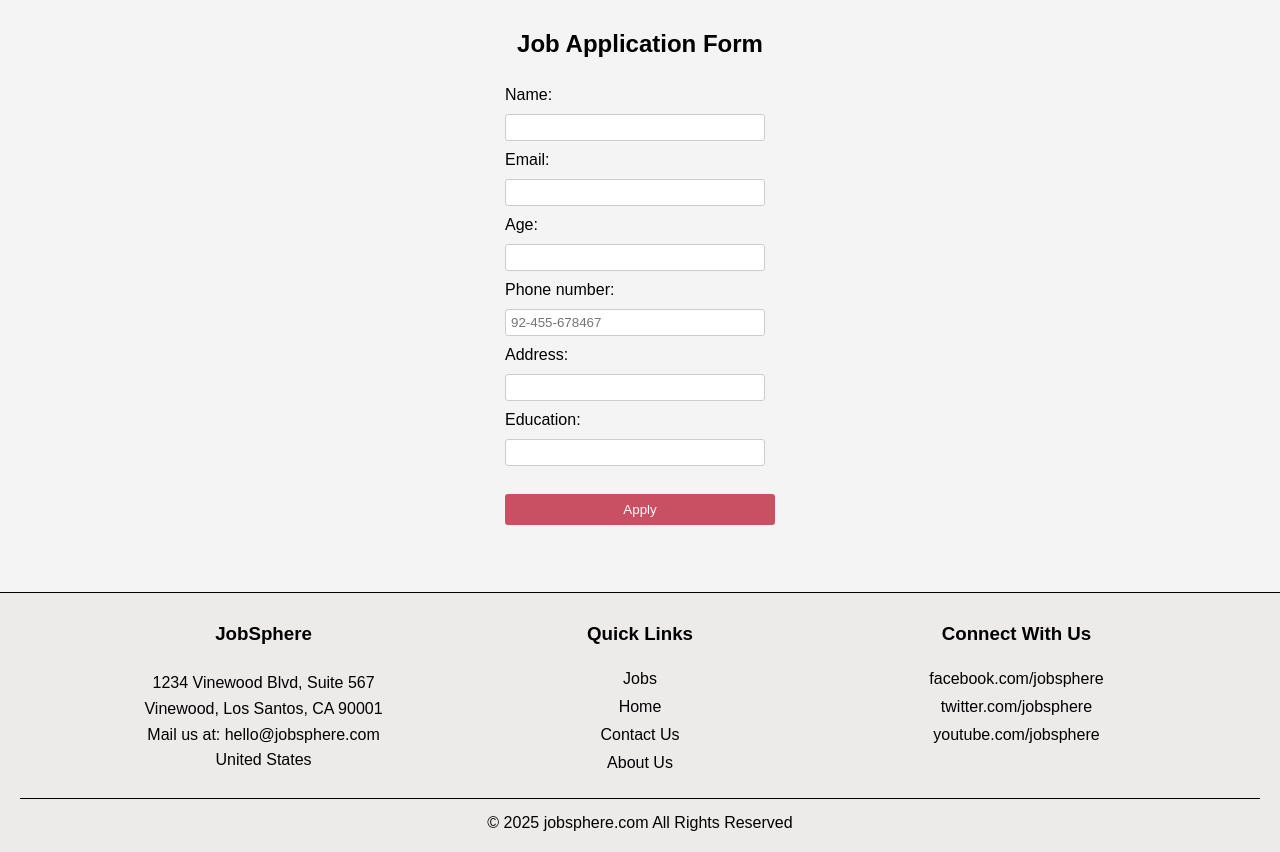
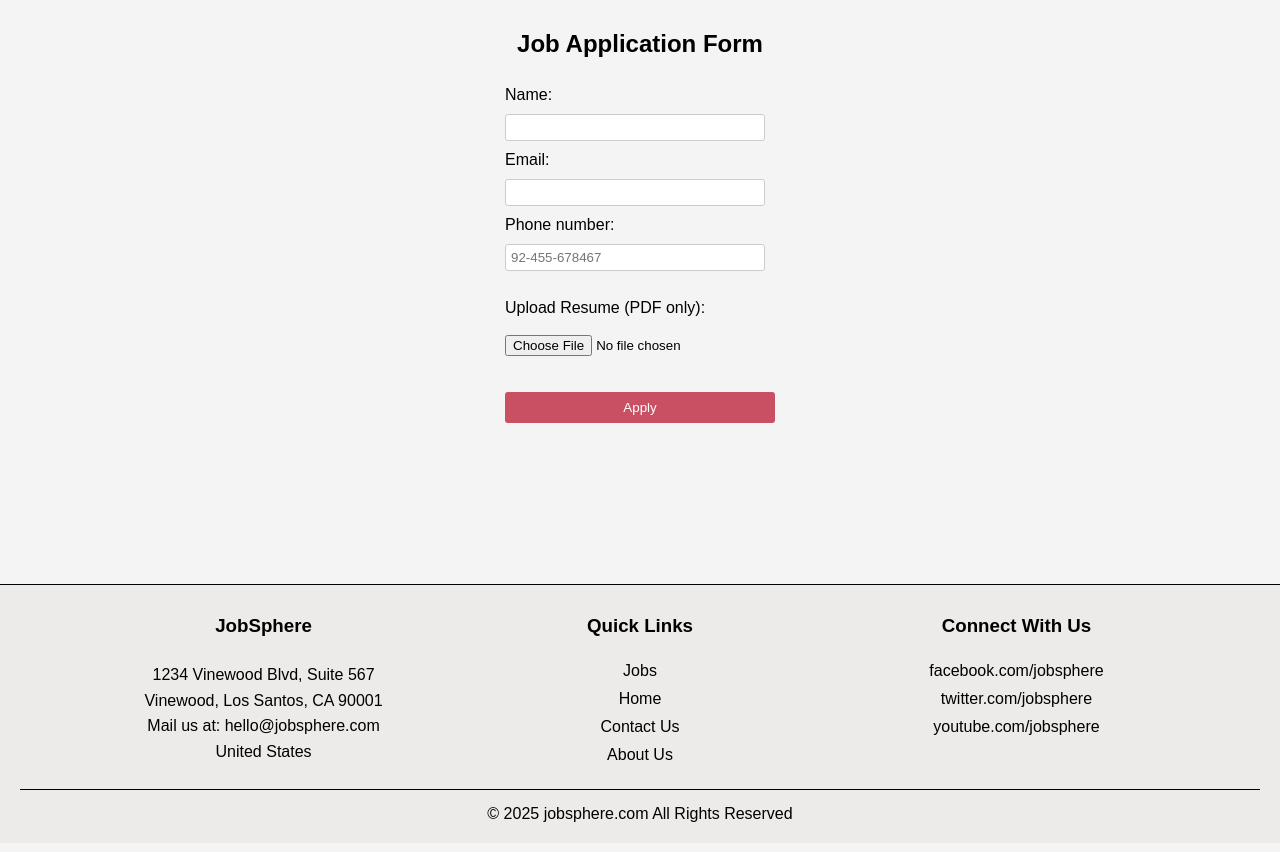
Before and after one commit to abdulrehmana28/job-sphere-web, a PHP site: page /apply.php?jid=1 in a window 1280 px wide. Shown: the part 96-948 px from the top of the page. After the commit the page ends 918 px from the top, so only its background shows below. Run offline with PHP 8.4, Linux system fonts and the light colour scheme; the visitor is signed in with stand-in values (Sample User, id 1); data comes from the database, SQL or seed files in the repository.

Commit message:
add resume upload & display

```diff
--- a/apply.php
+++ b/apply.php
@@ -14,22 +14,50 @@
     if ($_SERVER['REQUEST_METHOD'] == 'POST') {
         $name = $_POST['name'];
         $email = $_POST['email'];
-        $age = $_POST['age'];
+        $resume_path = '';
         $phone = $_POST['phone'];
-        $address = $_POST['address'];
-        $education = $_POST['education'];
         $company_name = $_POST['company_name'];
         $job_title = $_POST['job_title'];
         $job_salary = $_POST['job_salary'];
 
+        // PDF File upload handling
+        if (isset($_FILES['resume']) && $_FILES['resume']['error'] == UPLOAD_ERR_OK) {
+            $target_dir = "uploads/resumes/";
+            $max_size = 5 * 1024 * 1024; // 5MB
 
-        if (empty($name) || empty($email) || empty($age) || empty($phone) || empty($address) || empty($education)) {
+            // Create directory if not exists
+            if (!is_dir($target_dir)) {
+                mkdir($target_dir, 0755, true);
+            }
+
+            // Validate PDF
+            $file_type = strtolower(pathinfo($_FILES['resume']['name'], PATHINFO_EXTENSION));
+            if ($file_type != 'pdf') {
+                die("Error: Only PDF files are allowed.");
+            }
+
+            if ($_FILES['resume']['size'] > $max_size) {
+                die("Error: File too large. Max size is 5MB.");
+            }
+
+            // Generate unique name
+            $new_name = uniqid() . '.pdf';
+            $target_file = $target_dir . $new_name;
+
+            if (move_uploaded_file($_FILES['resume']['tmp_name'], $target_file)) {
+                $resume_path = $new_name;
+            } else {
+                die("Error uploading resume.");
+            }
+        } // ============================================
+
+        if (empty($name) || empty($email) || empty($phone)) {
             echo "All fields are required";
         } else {
 
-            $sql = "INSERT INTO `applications` (`name`, `email`, `age`, `phone`, `address`, `education`, `company_name`, `job_title`, `job_salary`) VALUES (?, ?, ?, ?, ?, ?, ?, ?, ?);";
+            $sql = "INSERT INTO `applications` (`name`, `email`,`phone`,`company_name`, `job_title`, `job_salary`, `resume_path`) VALUES (?, ?, ?, ?, ?, ?, ?);";
             $stmt = $conn->prepare($sql);
-            $stmt->bind_param('sssssssss', $name, $email, $age, $phone, $address, $education, $company_name, $job_title, $job_salary);
+            $stmt->bind_param('sssssss', $name, $email, $phone, $company_name, $job_title, $job_salary, $resume_path);
 
             if ($stmt->execute()) {
                 echo ('Your response has been recorded');
@@ -59,7 +87,7 @@
             <?php require('includes/navbar.php') ?>
 
             <div class="signup-section">
-                <form class="signup-form" method="POST">
+                <form class="signup-form" method="POST" enctype="multipart/form-data">
                     <h2>Job Application Form</h2> <br>
 
                     <label for="name" class="form-label">Name:</label>
@@ -67,17 +95,12 @@
                     <label for="email" class="form-label">Email:</label>
                     <input type="email" id="email" name="email" class="form-input" required />
 
-                    <label for="age" class="form-label">Age:</label>
-                    <input type="number" id="age" name="age" class="form-input" required />
+                    <label for="phone" class="form-label">Phone number:</label>
+                    <input type="tel" id="phone" name="phone" pattern="[0-9]{2}-[0-9]{3}-[0-9]{6}" placeholder="92-455-678467" class=" form-input" required /><br /><br />
 
-                    <label for="phone" class="form-label">Phone number:</label>
-                    <input type="tel" id="phone" name="phone" pattern="[0-9]{2}-[0-9]{3}-[0-9]{6}" placeholder="92-455-678467" class=" form-input" required />
+                    <label>Upload Resume (PDF only):</label> <br /><br />
+                    <input type="file" name="resume" accept="application/pdf" required><br />
 
-                    <label for="address" class="form-label">Address:</label>
-                    <input type="text" id="address" name="address" class="form-input" />
-
-                    <label for="education" class="form-label">Education:</label>
-                    <input type="text" id="education" name="education" class="form-input" />
 
                     <?php if ($result_job->num_rows > 0) {
                         while ($job = $result_job->fetch_assoc()) {  ?>
```
Also changed, not shown: job_application.php (+12 -6 lines), 1 other file.
